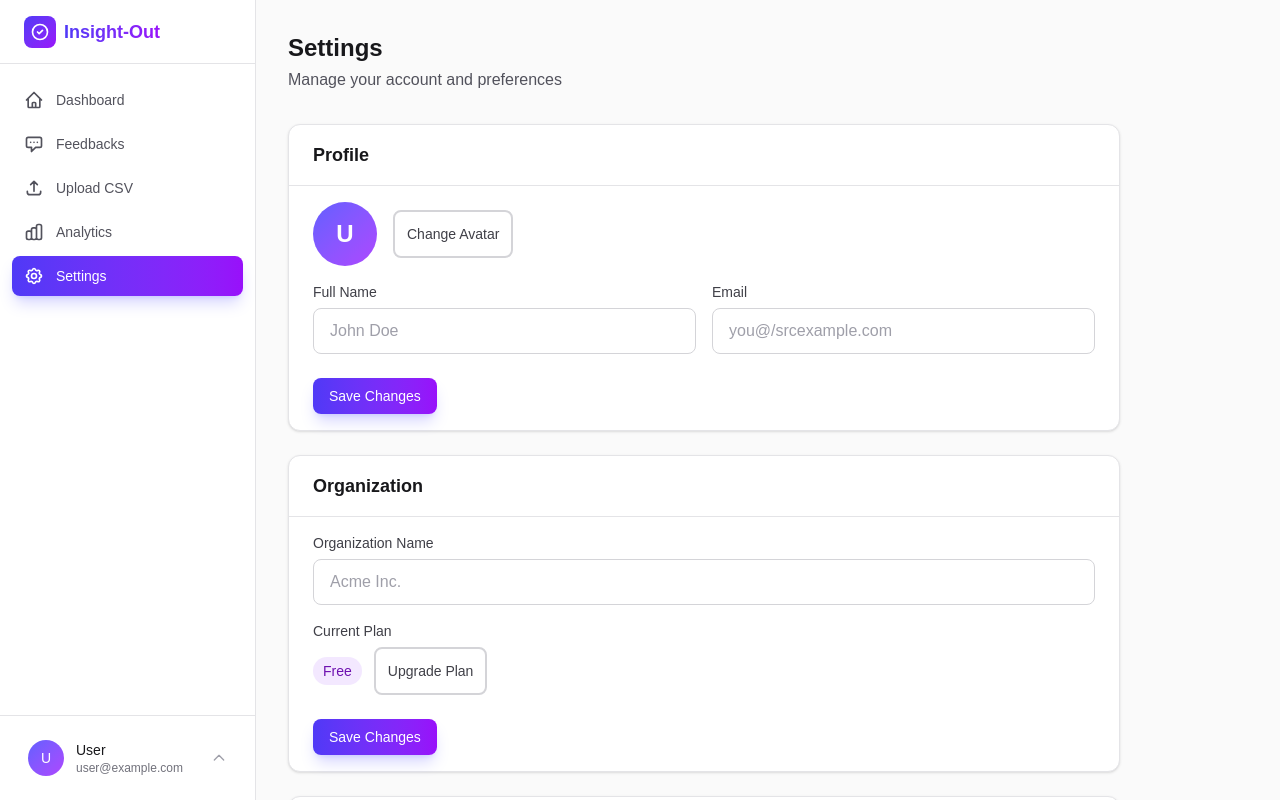
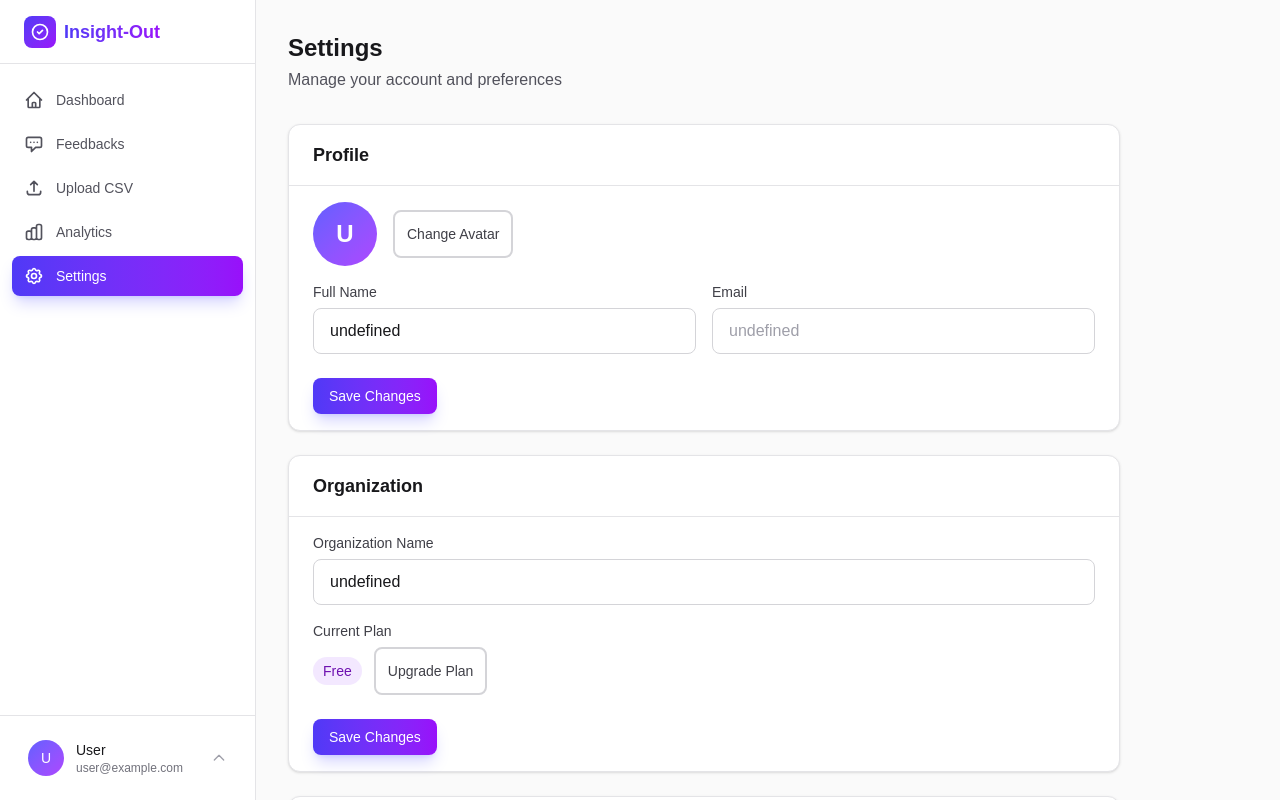
Before and after one commit to mohdhassaan07/Insight-Out, a Next.js app: page /dashboard/settings in a window 1280 px wide. Shown: the top 800 px of the page. Built offline with nearby package versions, Linux system fonts and the light colour scheme; no server answers.

Commit message:
changes made to settings

```diff
--- a/src/app/dashboard/feedbacks/page.tsx
+++ b/src/app/dashboard/feedbacks/page.tsx
@@ -95,7 +95,6 @@ export default function FeedbacksPage() {
   useEffect(() => {
     async function loadFeedbacks() {
       await fetchfeedbacks();
-      console.log(feedbacks);
     }
     loadFeedbacks();
   }, []);
--- a/src/app/dashboard/settings/page.tsx
+++ b/src/app/dashboard/settings/page.tsx
@@ -4,8 +4,9 @@ import Card, { CardContent, CardHeader } from "@/src/components/ui/Card";
 import Button from "@/src/components/ui/Button";
 import Input from "@/src/components/ui/Input";
 import Badge from "@/src/components/ui/Badge";
-
+import { useSession } from "next-auth/react";
 export default function SettingsPage() {
+  const session = useSession();
   return (
     <DashboardLayout>
       <div className="p-8 max-w-4xl">
@@ -37,8 +38,8 @@ export default function SettingsPage() {
                 </div>
               </div>
               <div className="grid md:grid-cols-2 gap-4">
-                <Input label="Full Name" placeholder="John Doe" />
-                <Input label="Email" type="email" placeholder="you@/srcexample.com" disabled />
+                <Input label="Full Name" placeholder="John Doe" value={`${session?.data?.user.name}`} />
+                <Input label="Email" type="email" placeholder={`${session.data?.user.email}`} disabled />
               </div>
               <div className="pt-2">
                 <Button>Save Changes</Button>
@@ -54,7 +55,7 @@ export default function SettingsPage() {
               </h2>
             </CardHeader>
             <CardContent className="space-y-4">
-              <Input label="Organization Name" placeholder="Acme Inc." />
+              <Input label="Organization Name" placeholder="Acme Inc." value={`${session.data?.user.organizationName}`} />
               <div>
                 <label className="block text-sm font-medium text-zinc-700 dark:text-zinc-300 mb-1.5">
                   Current Plan
```
